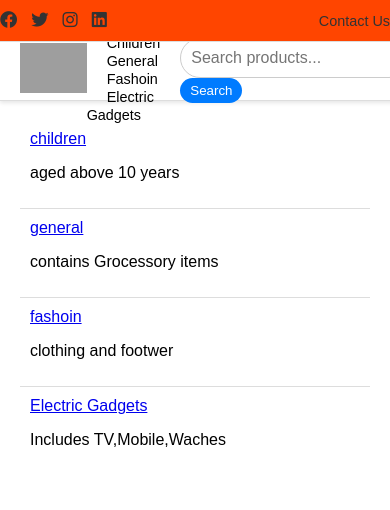
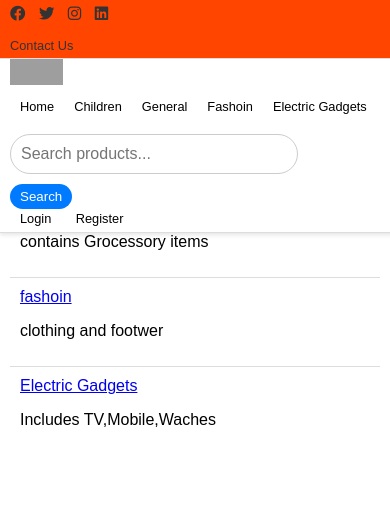
Before and after one commit to Abhilashreddy1234/ecommerce, a Django app: page /categories/ in a window 390 px wide. Shown: the top 510 px of the page. Run offline with Django 5.2, Linux system fonts and the light colour scheme; data comes from the database, SQL or seed files in the repository; both versions use the stored data as it was after the commit; grey boxes are pictures that could not be loaded.

Commit message:
addedmedia queries for nav and main section

```diff
--- a/store/static/css/style.css
+++ b/store/static/css/style.css
@@ -63,6 +63,100 @@
     margin: 20px auto;
     background-color: white;
     border-radius: 8px;
+}
+/* General mobile styles for screens smaller than 768px */
+@media (max-width: 768px) {
+    .top-bar {
+        padding: 5px 10px;
+        font-size: 0.8rem; /* Reduce font size */
+    }
+
+    .navbar {
+        padding: 5px 10px; /* Reduce padding for smaller screens */
+        height: 40px; /* Reduce navbar height */
+        top: 35px; /* Adjust based on .top-bar height */
+    }
+
+    .nav-links a,
+    .nav-links-right a {
+        margin: 0 5px; /* Reduce spacing between links */
+        font-size: 0.8rem; /* Smaller font for compact view */
+    }
+
+    .logo-image {
+        height: 40px; /* Adjust logo size */
+    }
+
+    .search-form input {
+        width: 70%; /* Take more width for search on mobile */
+        font-size: 0.8rem;
+    }
+
+    main {
+        padding: 15px;
+        margin: 15px auto;
+    }
+}
+
+/* Styles for very small screens (max-width: 480px) */
+@media (max-width: 480px) {
+    .top-bar {
+        flex-direction: column; /* Stack content vertically */
+        align-items: flex-start; /* Align text to the left */
+        padding: 5px 10px;
+    }
+
+    .navbar {
+        flex-direction: column; /* Stack navbar links */
+        align-items: flex-start;
+        height: auto; /* Allow height to adjust dynamically */
+        top: 40px; /* Ensure no overlap with .top-bar */
+    }
+
+    .nav-links {
+        display: flex;
+        flex-wrap: wrap; /* Wrap links if they don't fit */
+    }
+
+    .nav-links a,
+    .nav-links-right a {
+        margin: 5px 0; /* Add spacing between links vertically */
+        font-size: 0.8rem;
+    }
+
+    .search-form input {
+        width: 90%; /* Full width search bar */
+        margin: 10px 0;
+    }
+
+    main {
+        padding: 10px;
+        margin: 10px auto;
+    }
+}
+
+/* Styles for tablet (768px to 1024px) */
+@media (min-width: 769px) and (max-width: 1024px) {
+    .top-bar {
+        font-size: 0.85rem; /* Slightly smaller text */
+    }
+
+    .navbar {
+        height: 45px; /* Slightly reduce navbar height */
+    }
+
+    .nav-links a,
+    .nav-links-right a {
+        font-size: 0.85rem; /* Slightly smaller font size */
+    }
+
+    .search-form input {
+        font-size: 0.85rem;
+    }
+
+    main {
+        padding: 15px;
+    }
 }
 
 h1, h2 {
```
Also changed, not shown: db.sqlite3.
